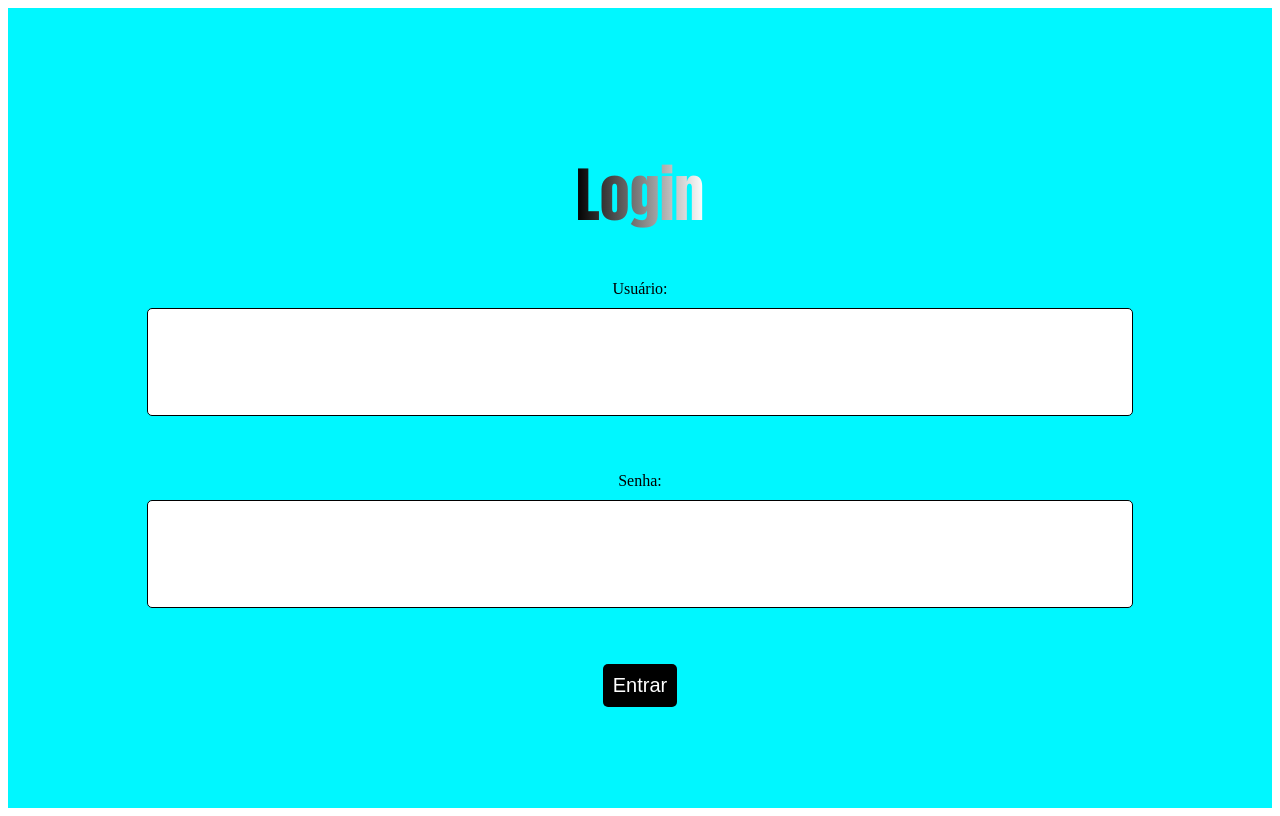
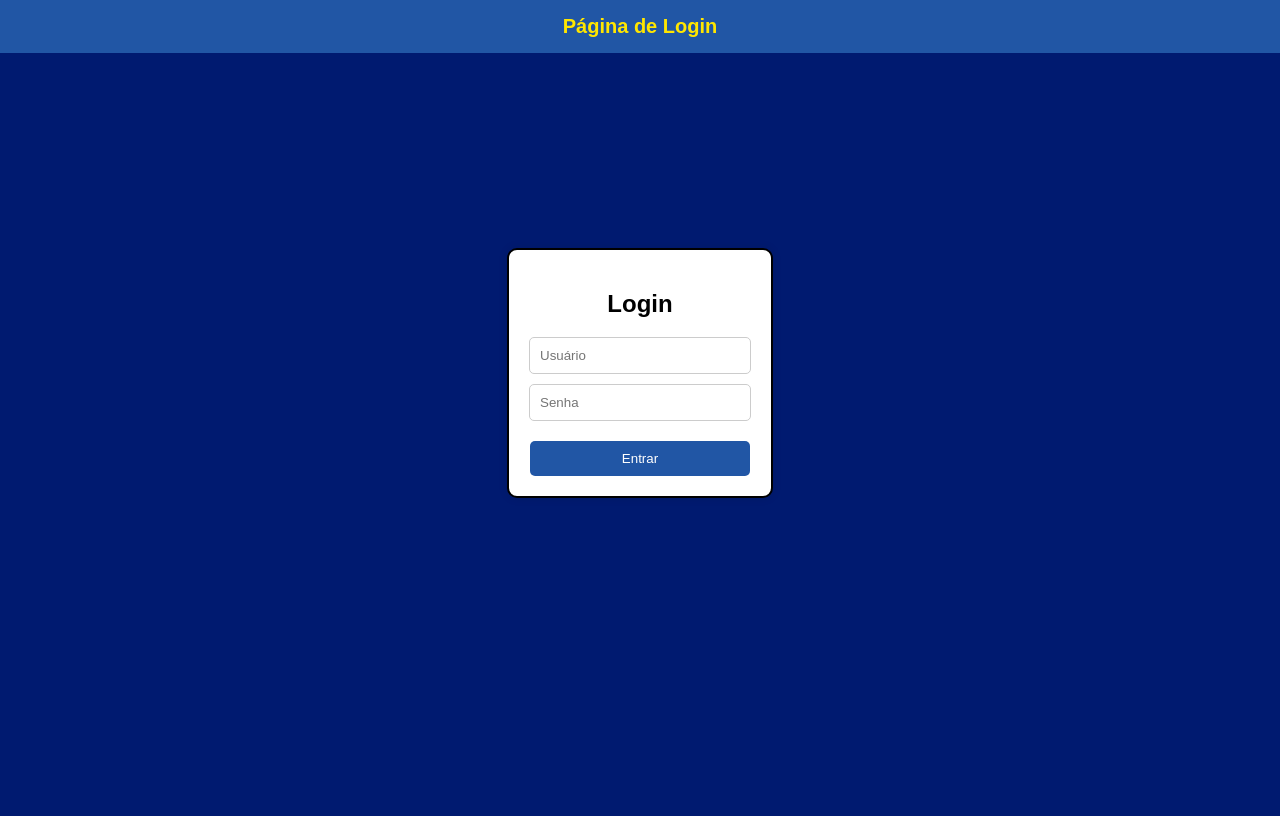
Before and after one commit to Macu004/projeto, a plain HTML site: page index2.html in a window 1280 px wide. Drawn offline with Linux system fonts and the light colour scheme.

Commit message:
Add files via upload

```diff
--- a/index2.html
+++ b/index2.html
@@ -1,22 +1,20 @@
 <!DOCTYPE html>
-<html lang="pt-BR">
+<html lang="pt-br">
 <head>
     <meta charset="UTF-8">
     <meta name="viewport" content="width=device-width, initial-scale=1.0">
-    <title>Login</title>
+    <title>??</title>
     <link rel="stylesheet" href="style2.css">
 </head>
 <body>
+    <div class="header">Página de Login</div>
     <div class="container">
-        <h1>Login</h1>
-        <form id="login-form">
-            <label for="username">Usuário:</label>
-            <input type="text" id="username" name="username"><br><br>
-            <label for="password">Senha:</label>
-            <input type="password" id="password" name="password"><br><br>
-            <button type="submit">Entrar</button>
-        </form>
+        <div class="login-box">
+            <h2>Login</h2>
+            <input type="text" placeholder="Usuário">
+            <input type="password" placeholder="Senha">
+            <button>Entrar</button>
+        </div>
     </div>
-    <script src="script.js"></script>
 </body>
 </html>
--- a/style.css
+++ b/style.css
@@ -3,16 +3,49 @@
     padding: 0%;
 }
 
-header {
-    background-color: rgb(0, 247, 255);
-    border: 10px solid black;
+h1 {
+    text-align: center;
+    padding: 3%;
+    font-family: Arial, Helvetica, sans-serif;
+    color: #eeff00;
 }
 
-h1 {
-    font-size: 58px;
+header {
+    background-color: #225ab3;
+    height: 80px;
+}
+
+body {
+    background-color: #0b2f85;
+    text-align: end;
+}
+
+button {
+    background-color: #0b2f85;
+    border: #0b2f85;
+}
+
+.Login {
+    color: red;
+}
+
+.Login:hover {
+    color: rgb(255, 115, 0);
+}
+.container {
+    background-color: aqua;
+    border: 311px 423px;
+    border-color: black;
+}
+form {
     text-align: center;
-    background: linear-gradient(90deg, #000000, #fff);
-    -webkit-background-clip: text;
-    color: transparent;
-    font-family: Impact, Haettenschweiler, 'Arial Narrow Bold', sans-serif;
 }
+a {
+    color: rgb(240, 236, 21);
+    text-decoration: none;
+    margin: 15px;
+}
+
+a:hover {
+    text-decoration: underline;
+}
--- a/style2.css
+++ b/style2.css
@@ -1,50 +1,47 @@
-h1 {
-    font-family: Arial, Helvetica, sans-serif;
-    background-color: #f0f0f0;
+body {
+    margin: 0;
+    font-family: Arial, sans-serif;
+    background-color: #001A70;
+    text-align: center;
 }
-
+.header {
+    background-color: #2156A5;
+    color: #ffe600;
+    font-weight: bold;
+    padding: 15px;
+    font-size: 20px;
+}
 .container {
     display: flex;
-    flex-direction: column;
+    justify-content: center;
     align-items: center;
-    justify-content: center;
-    height: 100vh;
-    background-color: rgb(0, 247, 255);
+    height: 80vh;
 }
-
-h1 {
-    font-size: 60px;
-    background: linear-gradient(90deg, #000000, #fff);
-    -webkit-background-clip: text;
-    color: transparent;
-    font-family: Impact, Haettenschweiler, 'Arial Narrow Bold', sans-serif;
+.login-box {
+    border: 2px solid black;
+    padding: 20px;
+    background-color: white;
+    border-radius: 10px;
+    box-shadow: 0 0 10px rgba(0, 0, 0, 0.1);
 }
-
-form {
-    display: flex;
-    flex-direction: column;
-    align-items: center;
-    width: 300px;
+.login-box input {
+    display: block;
+    width: 200px;
+    margin: 10px auto;
+    padding: 10px;
+    border: 1px solid #ccc;
+    border-radius: 5px;
 }
-
-label {
-    margin-bottom: 10px;
-}
-
-input {
-    margin-bottom: 20px;
+.login-box button {
+    width: 220px;
     padding: 10px;
-    font-size: 75px;
+    margin-top: 10px;
+    background-color: #2156A5;
+    color: white;
+    border: none;
     border-radius: 5px;
-    border: 1px solid black;
-}
-
-button[type="submit"] {
-    padding: 10px;
-    font-size: 20px;
-    border-radius: 5px;
-    background-color: #000000;
-    color: #ffffff;
-    border: none;
     cursor: pointer;
 }
+.login-box button:hover {
+    background-color: #1A4D8F;
+}
```
Also changed, not shown: index.html (+7 -9 lines).
